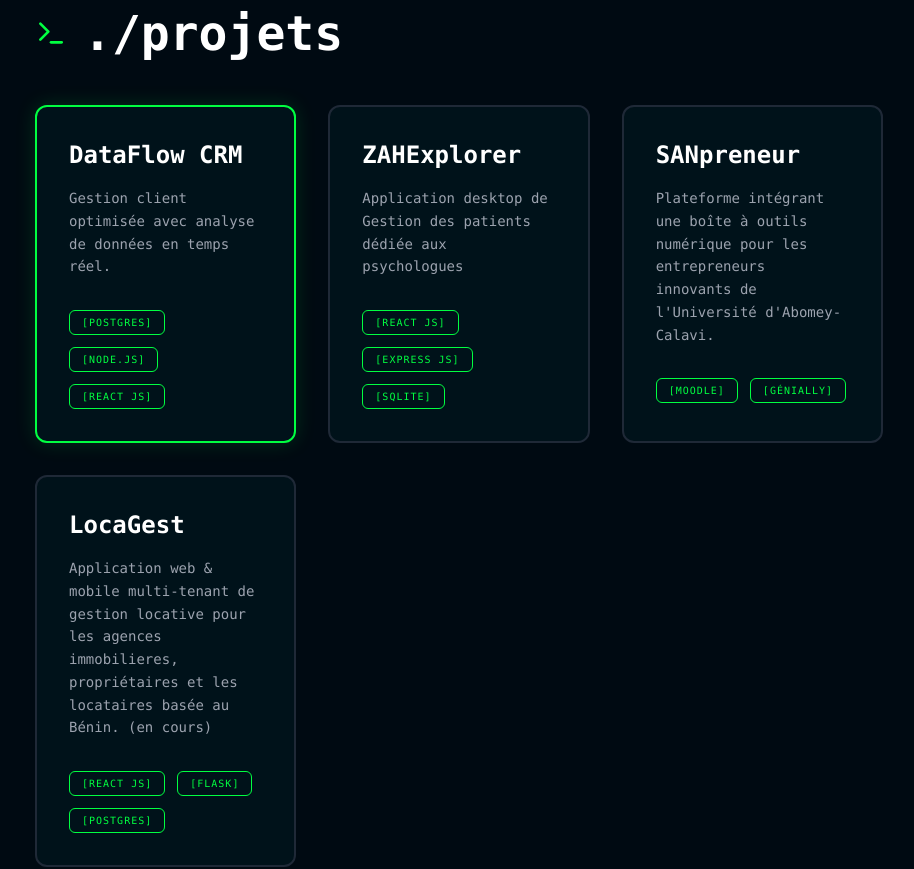
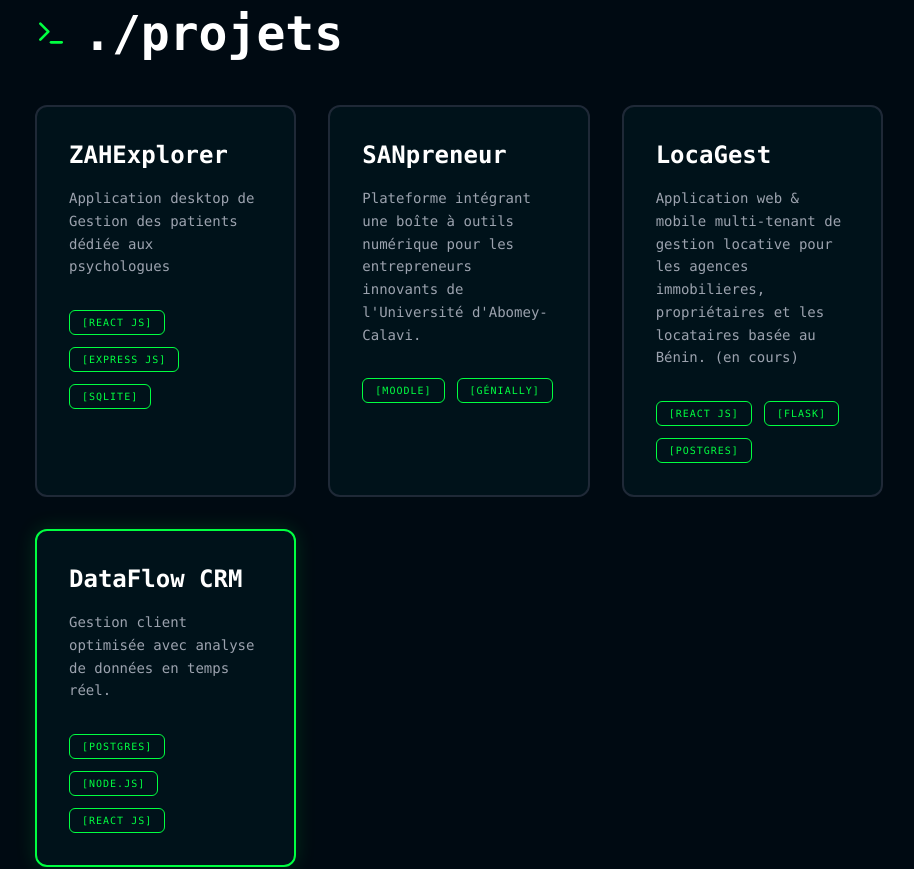
Before and after one commit to FrejusHO/Mon-portfolio, a React (Vite) app: page / in a window 1280 px wide. Shown: the part 4880-5749 px from the top of the page, without its empty margins (181-1095 px from the left). Built offline with nearby package versions, Linux system fonts and the light colour scheme.

Commit message:
Projects

```diff
--- a/src/components/Projects.jsx
+++ b/src/components/Projects.jsx
@@ -2,12 +2,7 @@ import React from 'react';
 import { Terminal } from 'lucide-react';
 const Projects = () => {
   const projects = [
-    {
-      title: "DataFlow CRM",
-      description: "Gestion client optimisée avec analyse de données en temps réel.",
-      tags: ["Postgres", "Node.js", "React js"],
-      highlight: true
-    },
+
     {
       title: "ZAHExplorer",
       description: "Application desktop de Gestion des patients dédiée aux psychologues",
@@ -25,6 +20,12 @@ const Projects = () => {
       description: "Application web & mobile multi-tenant de gestion locative pour les agences immobilieres, propriétaires et les locataires basée au Bénin. (en cours) ",
       tags: ["React JS", "Flask","Postgres" ],
       highlight: false
+    },
+    {
+      title: "DataFlow CRM",
+      description: "Gestion client optimisée avec analyse de données en temps réel.",
+      tags: ["Postgres", "Node.js", "React js"],
+      highlight: true
     }
   ];
 
```
